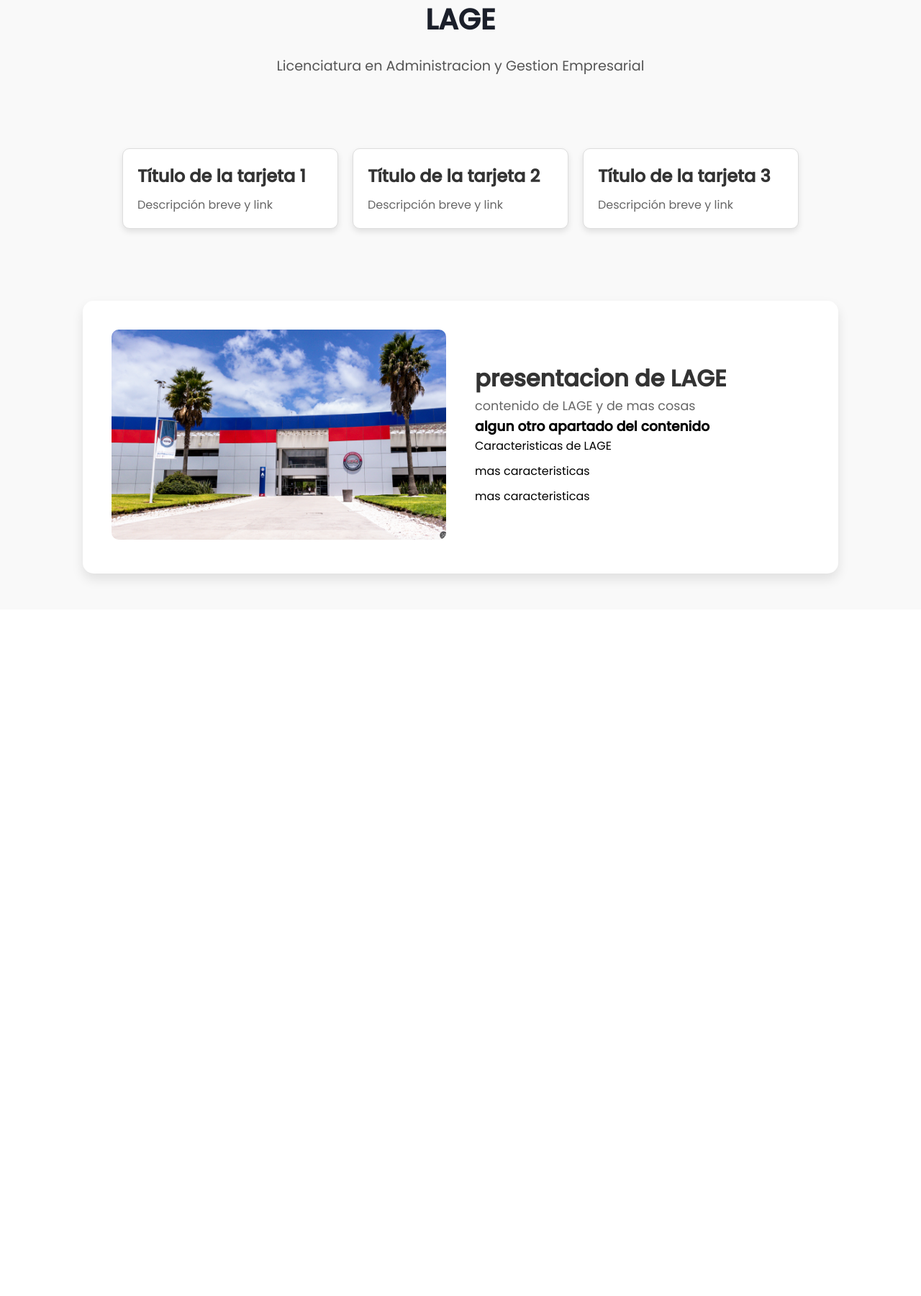
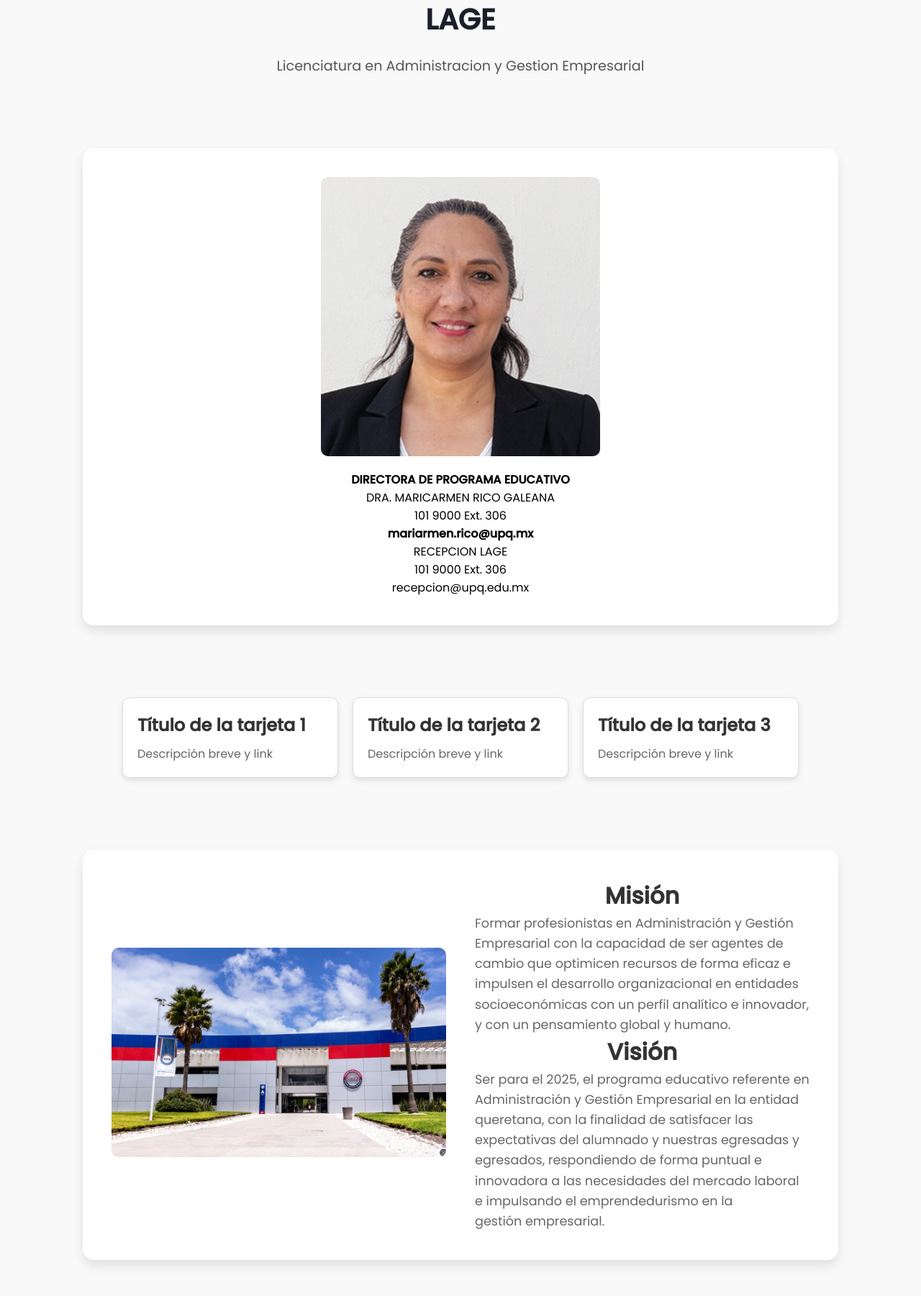
Before and after one commit to Llovascript/LAGE, a Flask app: page / in a window 1280 px wide. Shown: the part 565-2366 px from the top of the page at 72% size. Before the commit the page ends 1375 px from the top, so only its background shows below. Run offline with Flask 3, Linux system fonts and the light colour scheme.

Commit message:
cambios josu

```diff
--- a/static/css/style.css
+++ b/static/css/style.css
@@ -231,3 +231,27 @@
     font-size: 1rem;
     margin-bottom: 10px;
   }
+
+.tituloMV {
+  text-align: center;
+
+}
+
+.imgdirectora {
+  width: 40% ;
+  height: auto;
+  max-width: 500px;
+  border-radius: 10px;
+  display: block;
+  margin: 0 auto;
+}
+
+
+
+.info {
+  margin-top: 20px;
+  display: flex;
+  justify-content: center;
+  align-items: center;
+  flex-direction: column;
+}
--- a/templates/dash.html
+++ b/templates/dash.html
@@ -23,7 +23,7 @@
   </header>
 
   <!-- carousel -->
-  <div >
+  <div>
     <section class="collection">
       <div class="swiper mySwiper">
         <div class="swiper-wrapper">
@@ -87,6 +87,21 @@
 
   </div>
 
+  <!-- Aqui pondremos la secccion de la directora de carrera -->
+  <div class="container2">
+
+    <img class="imgdirectora" src="{{ url_for('static', filename='images/Directora.jpg') }}" alt="Imagen Descripción">
+    <div class="info">
+<p><strong>DIRECTORA DE PROGRAMA EDUCATIVO</strong></p>
+<p> DRA. MARICARMEN RICO GALEANA </p>
+<p>101 9000 Ext. 306  </p>
+<p><strong>mariarmen.rico@upq.mx </strong></p>
+<p>RECEPCION LAGE</p>
+<p>101 9000 Ext. 306  </p>
+<p>recepcion@upq.edu.mx </p>
+</div>
+  </div>
+
   <!-- cards de links -->
 
   <div class="image-section">
@@ -119,17 +134,18 @@
         <img src="{{ url_for('static', filename='images/A.jpg') }}" alt="Imagen Descripción">
       </div>
       <div class="split-right">
-    <h2>presentacion de LAGE</h2>
+        <h2 class="tituloMV">Misión</h2>
         <p>
-      contenido de LAGE y de mas cosas</strong>
+          Formar profesionistas en Administración y Gestión Empresarial con la capacidad de ser agentes de cambio que
+          optimicen recursos de forma eficaz e impulsen el desarrollo organizacional en entidades socioeconómicas con un
+          perfil analítico e innovador, y con un pensamiento global y humano.
+          </strong>
         </p>
-    <h3>algun otro apartado del contenido</h3>
-    <ul>
-      <li>Caracteristicas de LAGE</li>
-      <li>mas caracteristicas</li>
-      <li>mas caracteristicas</li>
-      <!-- Agrega más servicios aquí -->
-    </ul>
+        <h2 class="tituloMV">Visión</h2>
+        <p> Ser para el 2025, el programa educativo referente en Administración y Gestión Empresarial en la entidad
+          queretana, con la finalidad de satisfacer las expectativas del alumnado y nuestras egresadas y egresados,
+          respondiendo de forma puntual e innovadora a las necesidades del mercado laboral e impulsando el
+          emprendedurismo en la gestión empresarial.</p>
       </div>
     </div>
   </div>
```
Also changed, not shown: static/images/Directora.jpg (added). Lines whose indentation alone changed are shown as unchanged.
